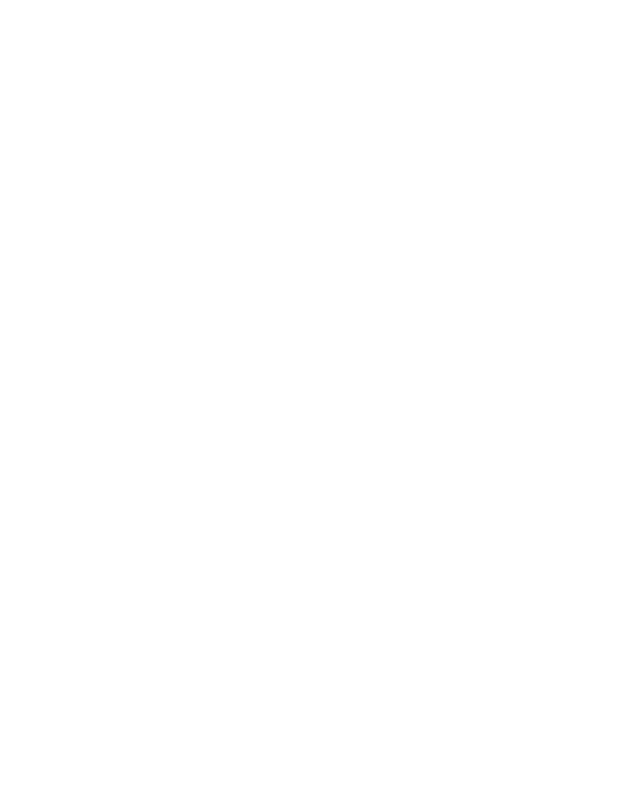
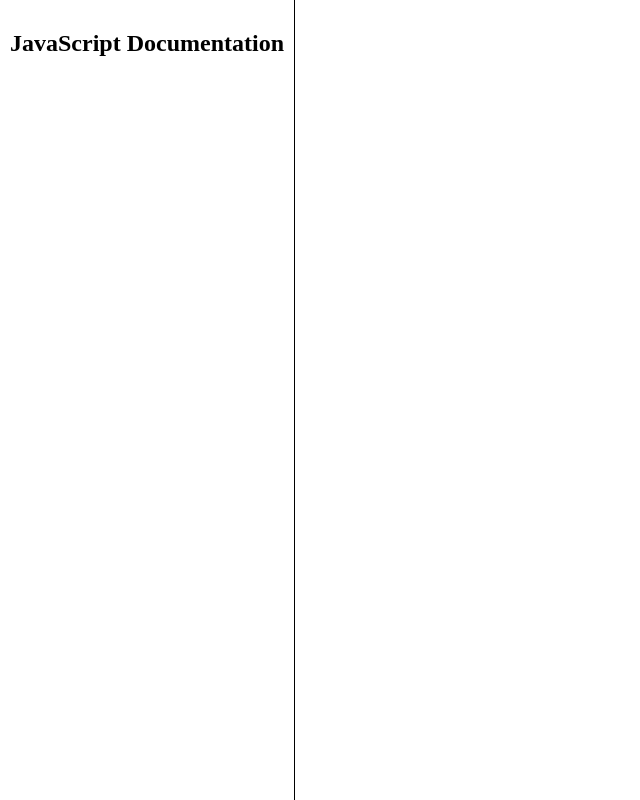
Before and after one commit to CRSpeight/FCC-Technical-Documentation-Page, a plain HTML site: page index.html in a window 1280 px wide. Shown: the whole page, without its empty margins (0-640 px from the left). Drawn offline with Linux system fonts and the light colour scheme.

Commit message:
basic grid layou

```diff
--- a/index.html
+++ b/index.html
@@ -7,5 +7,12 @@
     <title>FCC Technical Documentation Page</title>
     <link rel="stylesheet" href="styles.css" />
   </head>
-  <body></body>
+  <body>
+    <div class="container">
+      <nav id="navbar">
+        <h1>JavaScript Documentation</h1>
+      </nav>
+      <main id="main-doc"></main>
+    </div>
+  </body>
 </html>
--- a/styles.css
+++ b/styles.css
@@ -0,0 +1,21 @@
+.container {
+  display: grid;
+  grid-template-columns: auto 1fr;
+  height: 100vh;
+}
+
+body {
+  padding: 0;
+  margin: 0;
+}
+
+#navbar {
+  padding: 10px;
+  border-right: 1px solid black;
+}
+
+@media (max-width: 800px) {
+  .container {
+    grid-template-columns: 1fr;
+  }
+}
```
